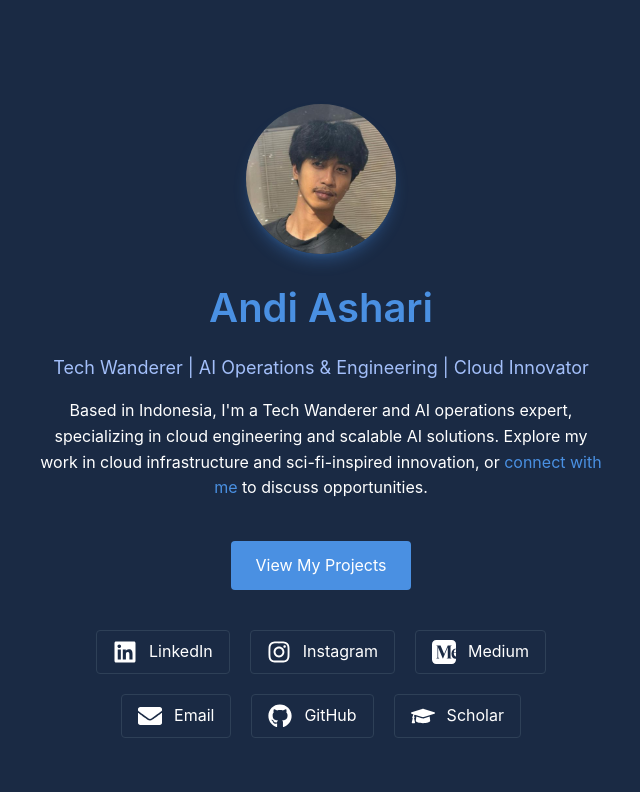
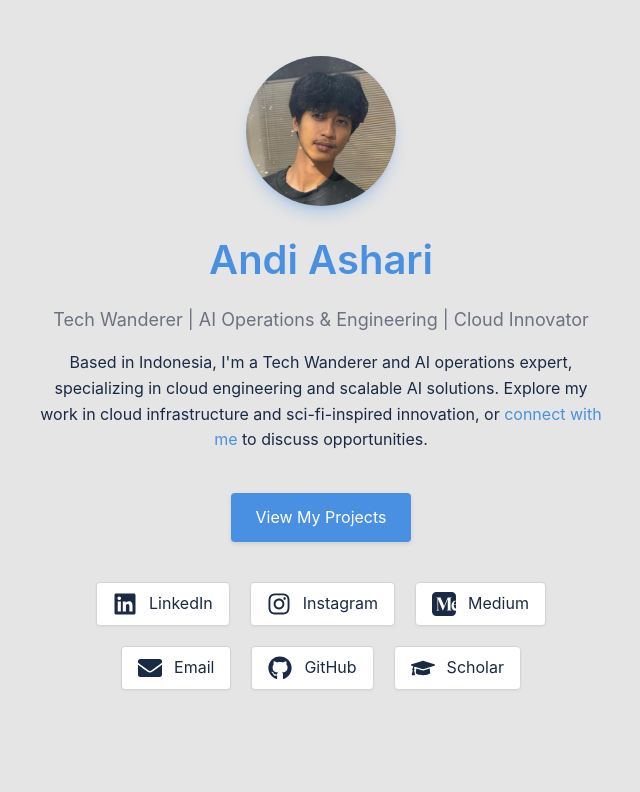
Before and after one commit to aashari/aashari, a Next.js app: page / in a window 1280 px wide. Shown: the top 792 px of the page, without its empty margins (319-959 px from the left). Built offline with nearby package versions, Linux system fonts and the light colour scheme.

Commit message:
Implement light theme with rgb(229, 229, 229) background while preserving dark theme

```diff
--- a/src/app/globals.css
+++ b/src/app/globals.css
@@ -1,22 +1,24 @@
 @import "tailwindcss";
 
 :root {
-  --background: #1A2A44; /* Dark grayish-blue from grok.com-inspired design */
-  --foreground: #FFFFFF; /* White text for contrast */
-  --primary: #4A90E2;   /* Soft blue accent */
-  --muted: #A3BFFA;     /* Light muted color for secondary text */
-  --card: #1A2A44;      /* Matches background for flat design */
-  --border: #2E4057;    /* Subtle border color */
+  /* Light theme (default) */
+  --background: rgb(229, 229, 229); /* Light gray background */
+  --foreground: #1A2A44; /* Dark text for contrast */
+  --primary: #4A90E2;   /* Keeping the same soft blue accent */
+  --muted: #6B7280;     /* Muted gray for secondary text */
+  --card: #FFFFFF;      /* White card background for contrast */
+  --border: #D1D5DB;    /* Light border color */
 }
 
 @media (prefers-color-scheme: dark) {
   :root {
-    --background: #1A2A44;
-    --foreground: #FFFFFF;
-    --primary: #4A90E2;
-    --muted: #A3BFFA;
-    --card: #1A2A44;
-    --border: #2E4057;
+    /* Dark theme */
+    --background: #1A2A44; /* Dark grayish-blue */
+    --foreground: #FFFFFF; /* White text */
+    --primary: #4A90E2;    /* Same accent color */
+    --muted: #A3BFFA;      /* Light muted color */
+    --card: #1A2A44;       /* Matches background */
+    --border: #2E4057;     /* Subtle border */
   }
 }
 
@@ -45,16 +47,18 @@ body {
 }
 
 .card {
-  background: transparent;
+  background: var(--card);
   border: 1px solid var(--border);
   border-radius: 8px;
   padding: 1.5rem;
   transition: all 0.2s ease;
+  box-shadow: 0 2px 5px rgba(0, 0, 0, 0.05); /* Subtle shadow for depth in light theme */
 }
 
 .card:hover {
   border-color: var(--primary);
   transform: scale(1.02);
+  box-shadow: 0 4px 8px rgba(0, 0, 0, 0.1); /* Enhanced shadow on hover */
 }
 
 @media (max-width: 768px) {
@@ -86,17 +90,20 @@ button, .button {
   padding: 0.75rem 1.5rem;
   border-radius: 4px;
   cursor: pointer;
-  transition: background-color 0.2s ease;
+  transition: all 0.2s ease;
   display: inline-block;
   text-align: center;
+  box-shadow: 0 2px 4px rgba(0, 0, 0, 0.1);
 }
 
 button:hover, .button:hover {
   background-color: color-mix(in srgb, var(--primary), #FFFFFF 10%);
+  transform: translateY(-1px);
+  box-shadow: 0 4px 6px rgba(0, 0, 0, 0.1);
 }
 
 button:focus-visible, .button:focus-visible {
-  outline: 2px solid #FFFFFF;
+  outline: 2px solid var(--primary);
   outline-offset: 2px;
 }
 
@@ -108,16 +115,18 @@ button:focus-visible, .button:focus-visible {
   padding: 0.5rem 1rem;
   border: 1px solid var(--border);
   border-radius: 4px;
-  background: transparent;
+  background: var(--card);
   color: var(--foreground);
   text-decoration: none;
   transition: all 0.2s ease;
+  box-shadow: 0 1px 3px rgba(0, 0, 0, 0.05);
 }
 
 .social-link:hover,
 .tech-badge:hover {
   border-color: var(--primary);
   transform: scale(1.02);
+  box-shadow: 0 2px 4px rgba(0, 0, 0, 0.1);
 }
 
 .social-link:focus-visible,
@@ -216,60 +225,20 @@ html {
 }
 
 footer {
-  margin-top: 2rem;
-  margin-bottom: 2rem;
+  margin-top: 4rem;
+  margin-bottom: 4rem;
   padding: 2rem 0;
   transition: all 0.3s ease;
 }
 
 @media (max-width: 768px) {
   footer {
-    margin-top: 1.5rem;
-    margin-bottom: 1.5rem;
+    margin-top: 4rem;
+    margin-bottom: 4rem;
     padding: 1.5rem 0;
   }
 }
 
-.back-to-top {
-  position: fixed;
-  bottom: 2rem;
-  right: 2rem;
-  padding: 0.75rem;
-  border-radius: 50%;
-  background-color: var(--primary);
-  color: white;
-  box-shadow: 0 4px 10px rgba(0, 0, 0, 0.2);
-  transition: all 0.3s ease;
-  z-index: 40;
-  display: flex;
-  align-items: center;
-  justify-content: center;
-  visibility: visible;
-  opacity: 1;
+.section:first-of-type {
+  padding-top: 0;
 }
-
-.back-to-top:hover {
-  transform: translateY(-5px);
-  box-shadow: 0 6px 15px rgba(0, 0, 0, 0.25);
-}
-
-.back-to-top:focus-visible {
-  outline: 2px solid white;
-  outline-offset: 2px;
-}
-
-.back-to-top.invisible {
-  visibility: hidden;
-  opacity: 0;
-}
-
-/* Remove the section:first-of-type special padding */
-.section:first-of-type {
-  padding-top: 3rem;
-}
-
-@media (max-width: 768px) {
-  .section:first-of-type {
-    padding-top: 2rem;
-  }
-}
--- a/src/app/page.tsx
+++ b/src/app/page.tsx
@@ -2,30 +2,17 @@
 
 import Link from "next/link";
 import Image from "next/image";
-import { FaLinkedin, FaGithub, FaInstagram, FaEnvelope, FaTerminal, FaBrain, FaAws, FaGoogle, FaFilm, FaBook, FaTrophy, FaArrowUp, FaGraduationCap } from "react-icons/fa";
+import { FaLinkedin, FaGithub, FaInstagram, FaEnvelope, FaTerminal, FaBrain, FaAws, FaGoogle, FaFilm, FaBook, FaTrophy, FaGraduationCap } from "react-icons/fa";
 import { SiMedium, SiTerraform, SiTypescript, SiGo, SiPython } from "react-icons/si";
 import { HiSparkles } from "react-icons/hi";
 import Script from "next/script";
 import Section from "./components/Section";
-import { useState, useEffect } from "react";
+import { useEffect } from "react";
 
 export default function Home() {
-  // State for Back to Top button
-  const [showBackToTop, setShowBackToTop] = useState(false);
-
   // Effect to handle scroll events
   useEffect(() => {
-    const handleScroll = () => {
-      // Back to Top button visibility
-      if (window.scrollY > 300) {
-        setShowBackToTop(true);
-      } else {
-        setShowBackToTop(false);
-      }
-    };
-
-    window.addEventListener("scroll", handleScroll);
-    return () => window.removeEventListener("scroll", handleScroll);
+    // Any other scroll-related functionality can go here
   }, []);
 
   // JSON-LD structured data for Person schema
@@ -314,15 +301,6 @@ export default function Home() {
         </div>
       </Section>
 
-      {/* Back to Top Button */}
-      <button
-        className={`back-to-top ${!showBackToTop ? 'invisible' : ''}`}
-        onClick={() => window.scrollTo({ top: 0, behavior: 'smooth' })}
-        aria-label="Back to top"
-      >
-        <FaArrowUp />
-      </button>
-
       {/* Footer */}
       <footer className="container mx-auto px-4 mt-12 mb-8 border-t border-[var(--border)] text-center">
         <p className="text-sm text-[var(--muted)] max-w-prose mx-auto py-4">
```
